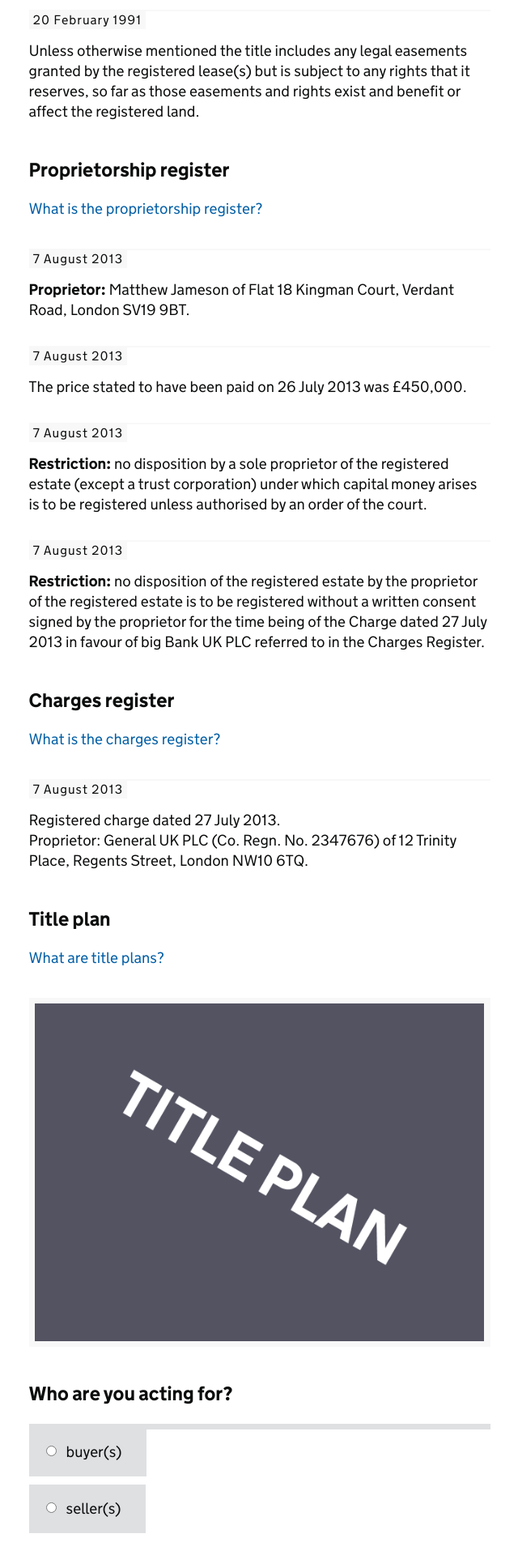
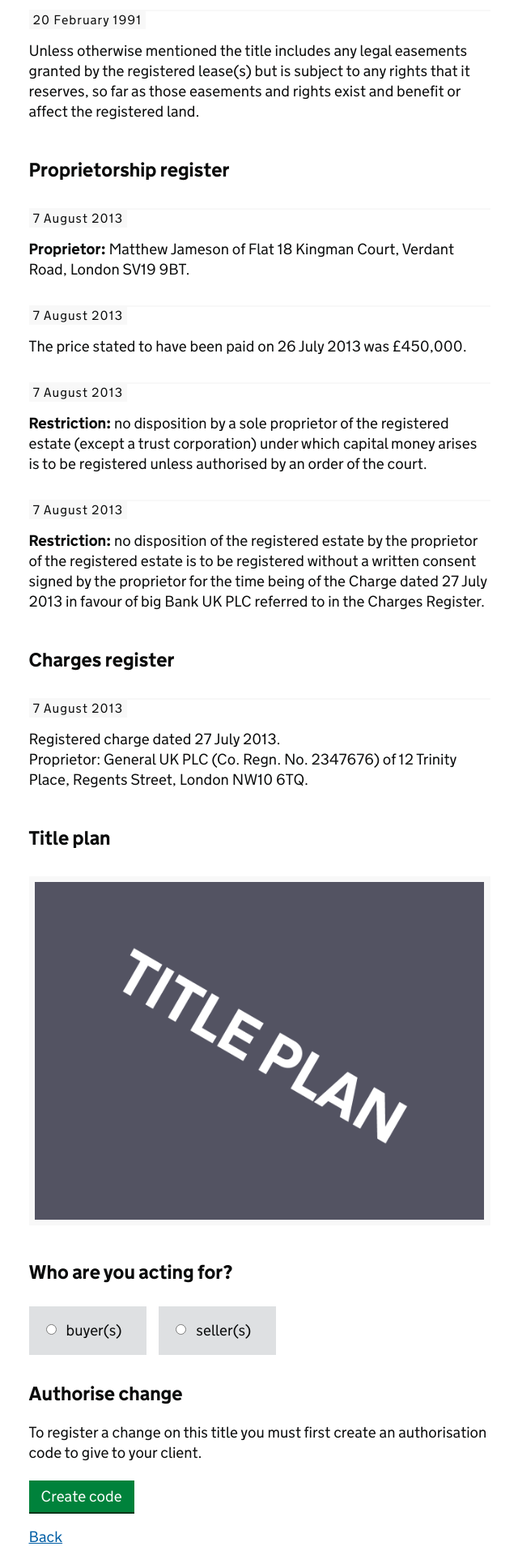
Before and after one commit to LandRegistry/html-prototypes, a Flask app: page /sprint-3/conveyancer-register in a window 1280 px wide. Shown: the part 1633-3553 px from the top of the page at 81% size, without its empty margins (372-1012 px from the left). Run offline with Flask 2, Linux system fonts and the light colour scheme.

Commit message:
conveyancer flow

```diff
--- a/app/templates/sprint-3/buyer-conveyancer/conveyancer-3-register.html
+++ b/app/templates/sprint-3/buyer-conveyancer/conveyancer-3-register.html
@@ -138,14 +138,6 @@
 
             <h2 class="heading-medium">Proprietorship register</h2>
 
-            <details>
-              <summary>What is the proprietorship register?</summary>
-              <div class="panel-indent">
-                <p>
-                  This register specifies the class of title and identifies the owner. It contains any entries that affect the right of disposal.
-                </p>
-              </div>
-            </details>
 
             <div class="note">
               <time datetime="2013-08-07">7 August 2013</time>
@@ -181,14 +173,6 @@
 
             <h2 class="heading-medium">Charges register</h2>
 
-            <details>
-              <summary>What is the charges register?</summary>
-              <div class="panel-indent">
-                <p>
-                  This register contains any charges and other matters that affect the land.
-                </p>
-              </div>
-            </details>
 
             <div class="note">
               <time datetime="2013-08-07">7 August 2013</time>
@@ -204,15 +188,6 @@
 
             <h2 class="heading-medium">Title plan</h2>
 
-            <details>
-              <summary>What are title plans?</summary>
-              <div class="panel-indent">
-                <p>
-                  Title plans are things that represent things. They help you to know something.
-                </p>
-              </div>
-            </details>
-
             <figure class="title-plan">
               <img src="{{ prototypes_asset_path }}images/dummy-title-plan.png" alt="">
             </figure>
@@ -220,31 +195,40 @@
           </section>
 
 
+        <section id="title-plan" class="text">
+          <form action="relationship-reference" method="get" class="form">
+
             <h2 class="heading-medium">Who are you acting for?</h2>
             <div class="form-group">
+              <fieldset class="inline">
+                <legend></legend>
 
-            <label for="radio-1" class="block-label">
-              <input id="radio-1" type="radio" name="radio-group" value="1">
+                <label for="radio-inline-1" class="block-label">
+                  <input id="radio-inline-1" type="radio" name="radio-inline-group" value="buyer">
                   buyer(s)
                 </label>
-
-            <label for="radio-2" class="block-label">
-              <input id="radio-2" type="radio" name="radio-group" value="2">
+                <label for="radio-inline-2" class="block-label">
+                  <input id="radio-inline-2" type="radio" name="radio-inline-group" value="seller">
                   seller(s)
                 </label>
-
+              </fieldset>
             </div>
 
-          <section id="change" class="change-controls text">
+
 
             <h2 class="heading-medium">Authorise change</h2>
 
             <p>To register a change on this title you must first create an authorisation code to give to your client.</p>
 
-            <div class="controls">
-              <a href="select-action" class="button">Create code</a>
+
+            <div class="form-group">
+              <button type="submit" class="button">Create code</button>
+              <p>
+                <a href="conveyancer-search">Back</a>
+              </p>
             </div>
 
+          </form>
         </section>
 
         </div>
```
Also changed, not shown: app/templates/sprint-3/buyer-conveyancer/conveyancer-1-login.html (+10 -5 lines), app/templates/sprint-3/buyer-conveyancer/conveyancer-2-search.html (+4 -4 lines), app/templates/sprint-3/buyer-conveyancer/conveyancer-5-add-buyers.html (renamed from app/templates/sprint-3/not needed/conveyancer-5-add-buyers.html). Lines whose indentation alone changed are shown as unchanged.
